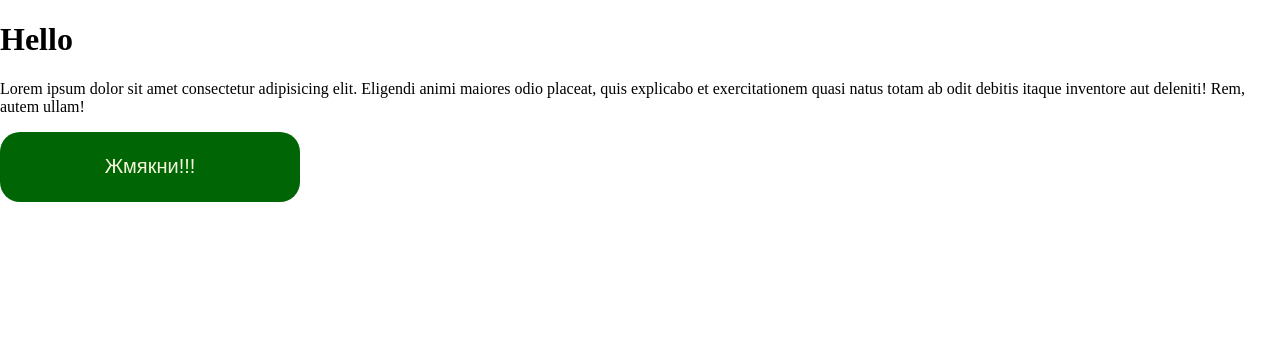
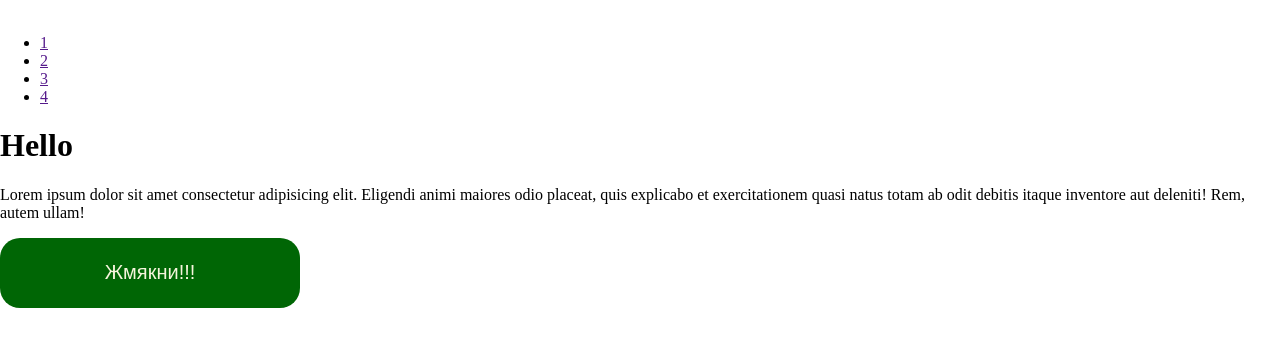
Before and after one commit to denis010601/diplom, a plain HTML site: page index.html in a window 1280 px wide. Drawn offline with Linux system fonts and the light colour scheme.

Commit message:
Доделал header

```diff
--- a/index.html
+++ b/index.html
@@ -8,6 +8,17 @@
     <link rel="stylesheet" href="style.css">
 </head>
 <body>
+    <header>
+        <img src="" alt="" class="logo">
+        <nav class="nav header__nav">
+            <ul class="list-menu">
+                <li class="item-menu"><a href="" class="link__item-menu">1</a></li>
+                <li class="item-menu"><a href="" class="link__item-menu">2</a></li>
+                <li class="item-menu"><a href="" class="link__item-menu">3</a></li>
+                <li class="item-menu"><a href="" class="link__item-menu">4</a></li>
+            </ul>
+        </nav>
+    </header>
     <h1>Hello</h1>
     <p>Lorem ipsum dolor sit amet consectetur adipisicing elit. Eligendi animi maiores odio placeat, quis explicabo et exercitationem quasi natus totam ab odit debitis itaque inventore aut deleniti! Rem, autem ullam!</p>
     <button>Жмякни!!!</button>
```
